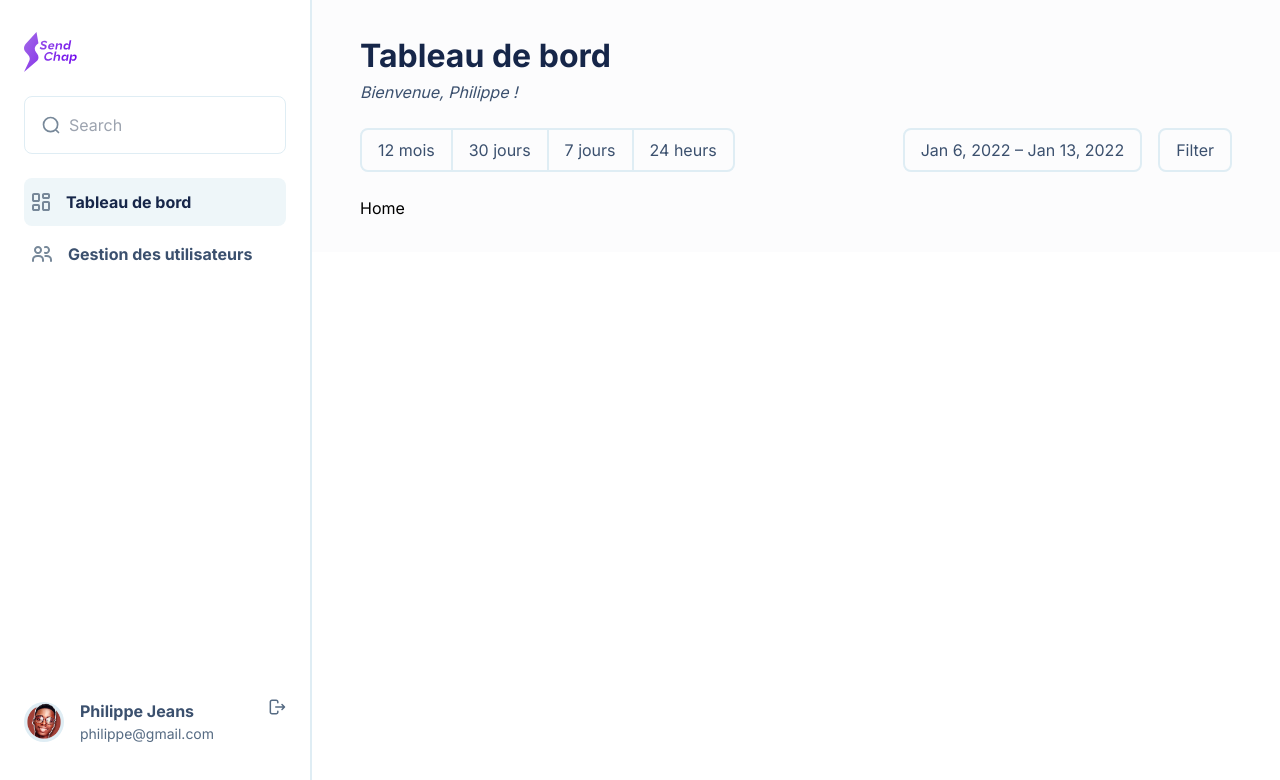
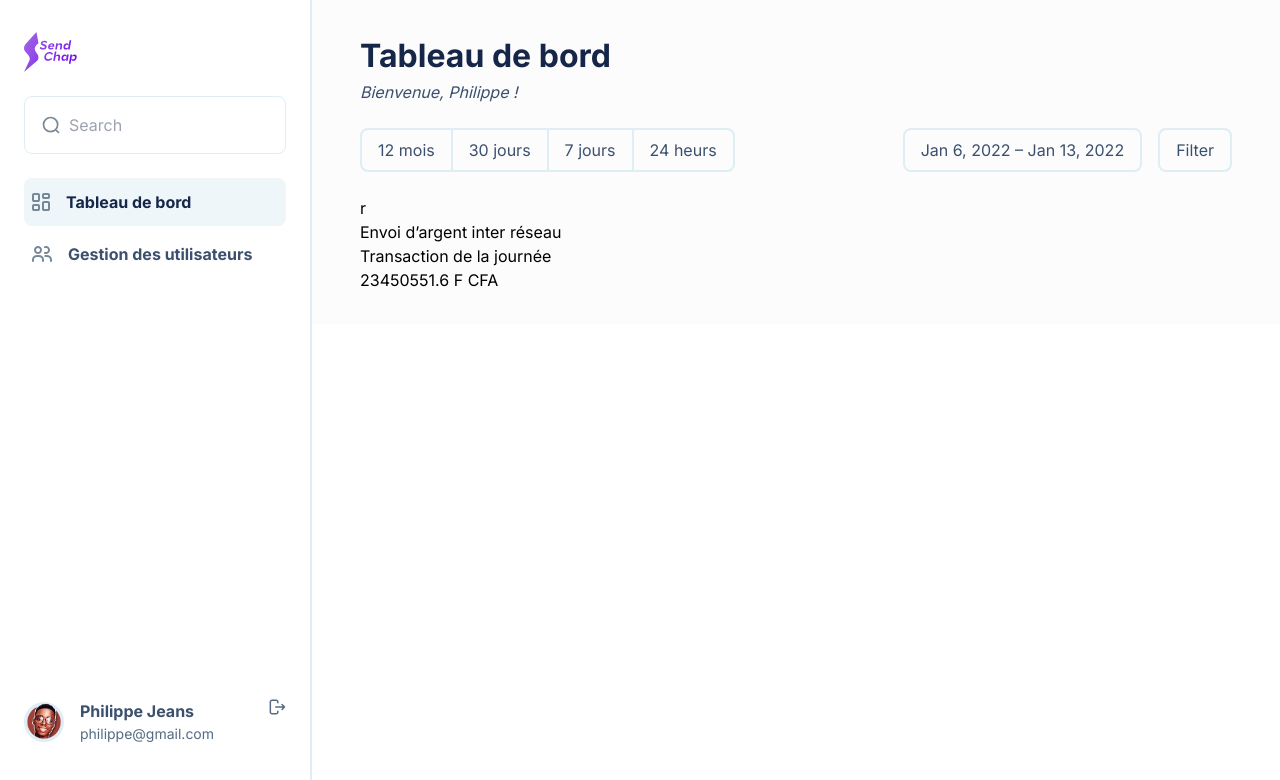
Before and after one commit to amadoucodeur/sendchap-dashboard, a Next.js app: page / in a window 1280 px wide. Shown: the top 780 px of the page. Built offline with nearby package versions, Linux system fonts and the light colour scheme.

Commit message:
realisation de diagramecard

```diff
--- a/app/(dashboard)/page.tsx
+++ b/app/(dashboard)/page.tsx
@@ -1,7 +1,10 @@
-import React from 'react'
+import DiagrameCard from "@/components/DiagrameCard";
+import React from "react";
 
 export default function Home() {
   return (
-    <div>Home</div>
-  )
+    <div>
+      <DiagrameCard />
+    </div>
+  );
 }
--- /dev/null
+++ b/components/DiagrameCard.tsx
@@ -0,0 +1,17 @@
+import React from "react";
+
+export default function DiagrameCard() {
+  return (
+    <div>
+      <div className="">r</div>
+      <div className="">
+        <p>Envoi d’argent inter réseau</p>
+        <p>Transaction de la journée</p>
+        <p>23450551.6 F CFA</p>
+      </div>
+      <div className="">
+
+      </div>
+    </div>
+  );
+}
```
